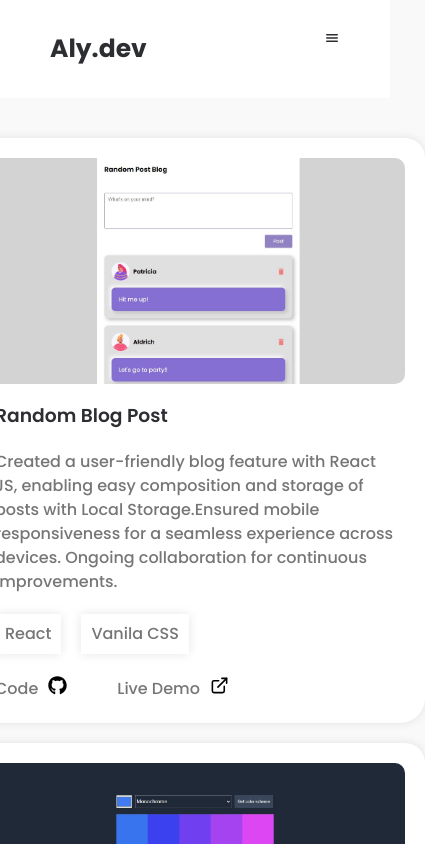
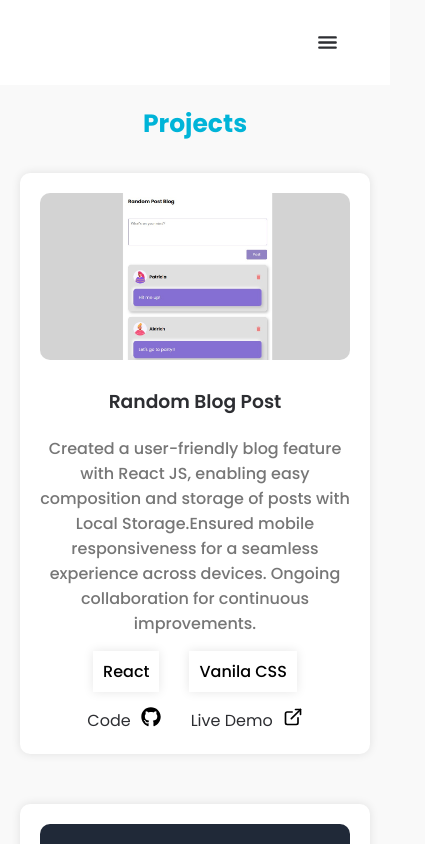
Before and after one commit to sanchezalyssa/portfolio, a React (Vite) app: page /projects in a window 390 px wide. Shown: the top 844 px of the page, 425 px wide, since content can reach past the window. Built offline with nearby package versions, Linux system fonts and the light colour scheme; the HTML template or start-up script is replaced by a standard one.

Commit message:
adjust to mobile

```diff
--- a/src/App.css
+++ b/src/App.css
@@ -11,13 +11,12 @@ body {
     color: #2d2e32;
 }
 .main {
-    /* width: 80%; */
     margin: 0 auto;
     padding: 100px 180px;
 }
 @media (max-width: 750px) {
     .main {
         width: 100%;
-        padding: 40px;
+        padding: 20px;
     }
 }
--- a/src/components/Contact.jsx
+++ b/src/components/Contact.jsx
@@ -20,8 +20,9 @@ export default function Contact() {
         )
     }
     return (
+        <div className="contact-box">
+            <p className="form-title">Get in touch 👇</p>
             <form className="form" ref={form} onSubmit={sendEmail}>
-            <p className="form-title">Get in touch</p>
                 <div className="input-container">
                     <input type="text" name="user_name" placeholder="Enter Name" required />
                     <span></span>
@@ -38,5 +39,6 @@ export default function Contact() {
                 </button>
                 <h3>{submit}</h3>
             </form>
+        </div>
     )
 }
--- a/src/components/Home.jsx
+++ b/src/components/Home.jsx
@@ -9,7 +9,7 @@ import bootstrap from "../assets/bootstrap.png"
 export default function Home() {
     return (
         <div className="home">
-            <img width={300} src="https://avatar.iran.liara.run/public/93" alt="avatar" />
+            <img className="avatar" width={300} src="https://avatar.iran.liara.run/public/93" alt="avatar" />
             <div className="about-me">
                 <h1>Front-End</h1>
                 <h1>Developer 👋</h1>
--- a/src/components/Project.jsx
+++ b/src/components/Project.jsx
@@ -8,29 +8,27 @@ import { LuExternalLink } from "react-icons/lu"
 export default function Project() {
     const projectEls = projects.map((project) => (
         <div className="project-list" key={project.id}>
-            <div className="proj-img">
-                <a target="_blank" rel="noreferrer" href={project.link}>
-                    <img className="project-img" src={project.img} alt="random blog pic" />
-                </a>
-            </div>
-            <div className="project-info">
-                <h3>{project.title}</h3>
-                <p>{project.detail}</p>
-                <div className="boxes">
-                    <Language>{project.used[0].prog}</Language>
-                    <Language>{project.used[0].css}</Language>
+            <a target="_blank" rel="noreferrer" href={project.link}>
+                <img className="proj-img" src={project.img} alt={project.title} />
+            </a>
+            <div className="proj-detail">
+                <h3 className="proj-title">{project.title}</h3>
+                <p className="text-detail">{project.detail}</p>
+                <div className="progs">
+                    <Language className="black">{project.used[0].prog}</Language>
+                    <Language className="black">{project.used[0].css}</Language>
                 </div>
                 <div className="links">
-                    <div className="btns-box">
-                        <p className="code">Code</p>
-                        <a target="_blank" rel="noreferrer" href={project.code}>
-                            <FaGithub className="link" />
+                    <div className="link-list">
+                        <p className="link-text">Code</p>
+                        <a target="_blank" rel="noreferrer" href={project.link}>
+                            <FaGithub className="icon" />{" "}
                         </a>
                     </div>
-                    <div className="btns-box">
-                        <p className="live">Live Demo</p>
+                    <div className="link-list">
+                        <p className="link-text">Live Demo</p>
                         <a target="_blank" rel="noreferrer" href={project.link}>
-                            <LuExternalLink className="link" />
+                            <LuExternalLink className="icon" />
                         </a>
                     </div>
                 </div>
@@ -38,5 +36,10 @@ export default function Project() {
         </div>
     ))
 
-    return <div className="project">{projectEls}</div>
+    return (
+        <div className="project">
+            <h1 className="prog-lead">Projects</h1>
+            {projectEls}
+        </div>
+    )
 }
--- a/src/layout/Layout.jsx
+++ b/src/layout/Layout.jsx
@@ -1,6 +1,7 @@
 import Navbar from "./Navbar"
 import Footer from "./Footer"
 import { Outlet } from "react-router-dom"
+import "../App.css"
 
 export default function Layout() {
     return (
--- a/src/styles/About.css
+++ b/src/styles/About.css
@@ -3,15 +3,22 @@
     flex-wrap: wrap;
     align-items: center;
     justify-content: space-around;
-    text-align: center;
 }
 .about img {
     width: 400px;
     border-radius: 4px;
+    transition: transform 0.5s ease-in-out, filter 0.5s ease-in-out;
+}
+.about img:hover {
+    transform: scale(1.1);
+    filter: blur(2px); /* Adjust the blur amount as needed */
 }
 .about h3 {
     color: #00b4d8;
+    font-size: 1.5625rem;
+    font-weight: 700;
     margin: 20px 0;
+    text-align: start;
 }
 .about p {
     color: #555555;
@@ -24,10 +31,15 @@
     .about {
         flex-direction: column;
         justify-content: center;
-        align-items: center;
         text-align: center;
     }
     .about p {
         line-height: 2;
     }
+    .about img {
+        width: 100%;
+    }
+    .about h3 {
+        text-align: center;
+    }
 }
--- a/src/styles/Contact.css
+++ b/src/styles/Contact.css
@@ -1,20 +1,24 @@
 .form {
     margin: 0 auto;
-    background-color: #fff;
+    /* background-color: #fff; */
     display: block;
     padding: 1rem;
     max-width: 350px;
-    border-radius: 0.5rem;
-    box-shadow: 0 10px 15px -3px rgba(0, 0, 0, 0.1), 0 4px 6px -2px rgba(0, 0, 0, 0.05);
+    /* border-radius: 0.5rem;
+    box-shadow: 0 10px 15px -3px rgba(0, 0, 0, 0.1), 0 4px 6px -2px rgba(0, 0, 0, 0.05); */
+
+    border-radius: 11px;
+    background: #e0e0e0;
+    box-shadow: 6px 6px 14px #b8b8b8, -6px -6px 14px #ffffff;
 }
 
 .form-title {
-    margin: 10px 0;
+    margin-bottom: 40px;
     font-size: 1.55rem;
     line-height: 1.75rem;
-    font-weight: 500;
+    font-weight: 600;
     text-align: center;
-    color: #000;
+    color: #00b4d8;
 }
 
 .input-container {
@@ -23,6 +27,7 @@
 
 .input-container input,
 .form button {
+    font-family: inherit;
     outline: none;
     border: 1px solid #e5e7eb;
     margin: 8px 0;
@@ -35,7 +40,7 @@ textarea {
     padding-right: 3rem;
     font-size: 0.875rem;
     line-height: 1.25rem;
-    width: 300px;
+    width: 100%;
     border-radius: 0.5rem;
     box-shadow: 0 1px 2px 0 rgba(0, 0, 0, 0.05);
 }
--- a/src/styles/Home.css
+++ b/src/styles/Home.css
@@ -2,6 +2,9 @@
     display: flex;
     align-items: center;
     justify-content: space-between;
+}
+.avatar {
+    width: 300px;
 }
 .home h1 {
     font-size: 3.4375rem;
@@ -49,6 +52,13 @@
         align-items: center;
         text-align: center;
     }
+    .avatar {
+        width: 80%;
+        margin-bottom: 20px;
+    }
+    .home h1 {
+        font-size: 1.9625rem;
+    }
     .icons {
         display: flex;
         justify-content: center;
--- a/src/styles/Navbar.css
+++ b/src/styles/Navbar.css
@@ -25,9 +25,11 @@ nav a:hover {
     text-decoration: underline;
     text-underline-offset: 5px;
 }
+
 .burger,
 .close {
     display: none;
+    font-size: 1.5625rem;
 }
 .active {
     color: #00b4d8;
@@ -56,8 +58,10 @@ nav a:hover {
     }
     .burger {
         display: flex;
-        position: fixed;
-        right: 50px;
+        align-items: center;
+        margin-left: auto;
+        /* position: fixed; */
+        /* right: 50px; */
     }
     .close {
         display: flex;
@@ -65,4 +69,7 @@ nav a:hover {
         top: 20px;
         right: 50px;
     }
+    .aly {
+        display: none;
+    }
 }
--- a/src/styles/Project.css
+++ b/src/styles/Project.css
@@ -1,80 +1,75 @@
+.project {
+    display: flex;
+    flex-direction: column;
+    flex-wrap: wrap;
+}
 .project-list {
+    margin-bottom: 50px;
     display: flex;
-    flex-wrap: wrap;
     align-items: center;
     justify-content: space-around;
+    gap: 80px;
+    padding: 20px;
+    background-color: white;
+    border-radius: 10px;
+    box-shadow: rgba(0, 0, 0, 0.1) 0px 0px 10px 0px;
+    text-align: center;
+}
+.prog-lead {
+    margin-bottom: 30px;
+    text-align: center;
+    color: #00b4d8;
+    font-size: 1.5625rem;
+}
+.proj-img {
+    width: 500px;
+    border-radius: 10px;
+    transition: transform 0.5s ease-in-out;
+}
+.proj-img:hover {
+    transform: scale(1.1);
+}
+.proj-title {
     margin-bottom: 20px;
-    background-color: white;
-    padding: 20px;
-    border-radius: 25px 20px;
-    box-shadow: rgba(0, 0, 0, 0.1) 0px 0px 10px 0px;
 }
-.project-info {
-    width: 400px;
-}
-.project-info p {
-    margin-top: 20px;
-    line-height: 1.5;
-    font-weight: 1.0625rem;
+.text-detail {
     font-weight: 500;
     color: #767676;
 }
-.boxes {
+.progs {
+    margin: 15px 0;
     display: flex;
-    gap: 20px;
+    justify-content: center;
+    gap: 30px;
 }
 .links {
     display: flex;
-    align-items: center;
-    gap: 50px;
-    margin-top: 20px;
+    justify-content: center;
+    gap: 30px;
 }
-.btns-box {
+.link-list {
     display: flex;
     align-items: center;
     gap: 10px;
 }
-.btns-box p,
-.btns-box a {
-    margin: 0;
+.icon {
+    font-size: 1.25rem;
+    color: black;
 }
-.btns-box a {
-    color: black;
-    font-size: 1.1875rem;
-}
-.link:hover {
-    color: #0096c7;
+.icon:hover {
+    color: #00b4d8;
 }
 .black {
     color: black;
+    font-weight: 500;
 }
-.proj-img {
-    width: 420px;
-}
-.project-img {
-    width: 100%;
-    border-radius: 10px;
-    transition: transform 0.3s ease-in-out, box-shadow 0.3s ease-in-out;
-}
-.project-list:hover .project-img {
-    transform: scale(1.1);
-    box-shadow: 0 10px 20px rgba(0, 0, 0, 0.2);
-}
-.project h3 {
-    text-align: start;
-}
+
 @media (max-width: 750px) {
-    .project {
-        display: flex;
+    .project-list {
         flex-direction: column;
-        justify-content: center;
-        align-items: center;
+        gap: 20px;
     }
-    .project-list {
-        display: flex;
-        flex-direction: column;
-    }
-    .project h3 {
-        margin: 10px 0;
+    .proj-img {
+        width: 100%;
     }
 }
```
Lines whose indentation alone changed are shown as unchanged.
